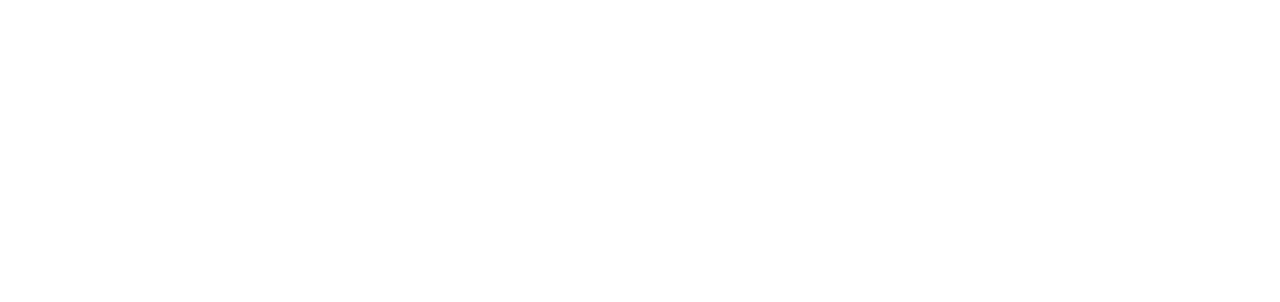
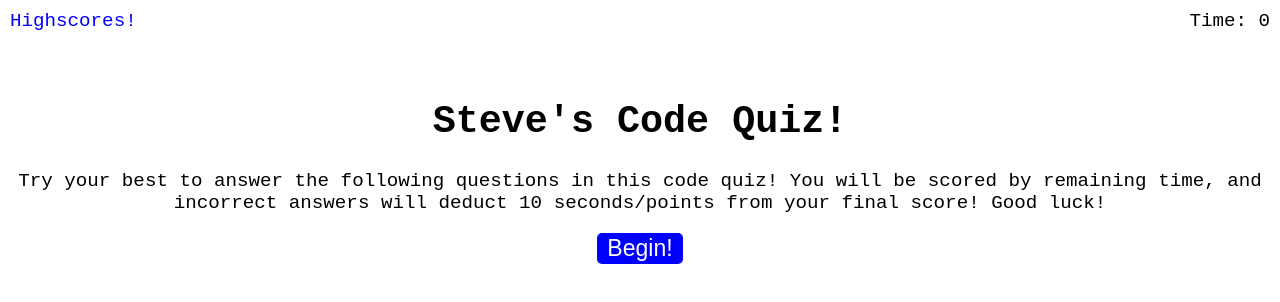
Before and after one commit to sgsetts/steves-code-quiz, a plain HTML site: page index.html in a window 1280 px wide. Drawn offline with Linux system fonts and the light colour scheme.

Commit message:
Updates to index.html and css

```diff
--- a/assets/css/styles.css
+++ b/assets/css/styles.css
@@ -0,0 +1,40 @@
+body {
+    font-family: 'Courier New', Courier, monospace;
+    font-size: 120%
+}
+
+a {
+    color: blue;
+    text-decoration: none;
+}
+
+button {
+    display: inline-block;
+    cursor: pointer;
+    font-size: 120%;
+    background-color: blue;
+    border-radius: 5px;
+    padding: 2px 10px;
+    color: white;
+    border: 0;
+  }
+
+.scores {
+    position: fixed;
+    top: 10px;
+    left: 10px;
+}
+
+.timer {
+    position: fixed;
+    top: 10px;
+    right: 10px;
+}
+
+.main{
+    margin: 100px auto 0 auto;
+}
+
+.start{
+    text-align: center;
+}
--- a/index.html
+++ b/index.html
@@ -4,9 +4,25 @@
         <meta charset="UTF-8">
         <meta http-equiv="X-UA-Compatible" content="IE=edge">
         <meta name="viewport" content="width=device-width, initial-scale=1.0">
-    <title>Document</title>
+        <title>Steve's Code Quiz</title>
+        <link rel="stylesheet" href="./assets/css/styles.css" />
     </head>
+
     <body>
+        <div class="scores"><a href="highscores.html">Highscores!</a></div>
 
+        <div class="timer"> Time: <span id="time">0</span></div>
+
+        <div class="main">
+            <div id="start-page" class="start">
+                <h1>Steve's Code Quiz!</h1>
+                <p>
+                    Try your best to answer the following questions in this code quiz!
+                    You will be scored by remaining time, and incorrect answers will
+                    deduct 10 seconds/points from your final score! Good luck!
+                </p>
+                <button id="start-btn">Begin!</button>
+            </div>
+        </div>
     </body>
 </html>
```
Lines whose indentation alone changed are shown as unchanged.
